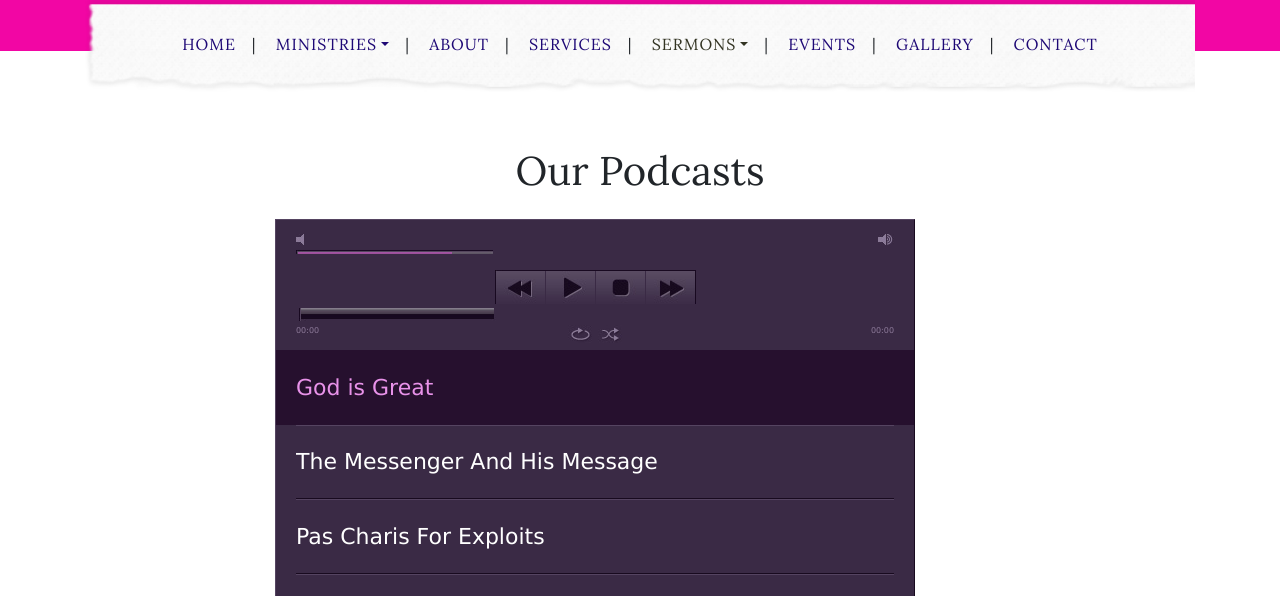
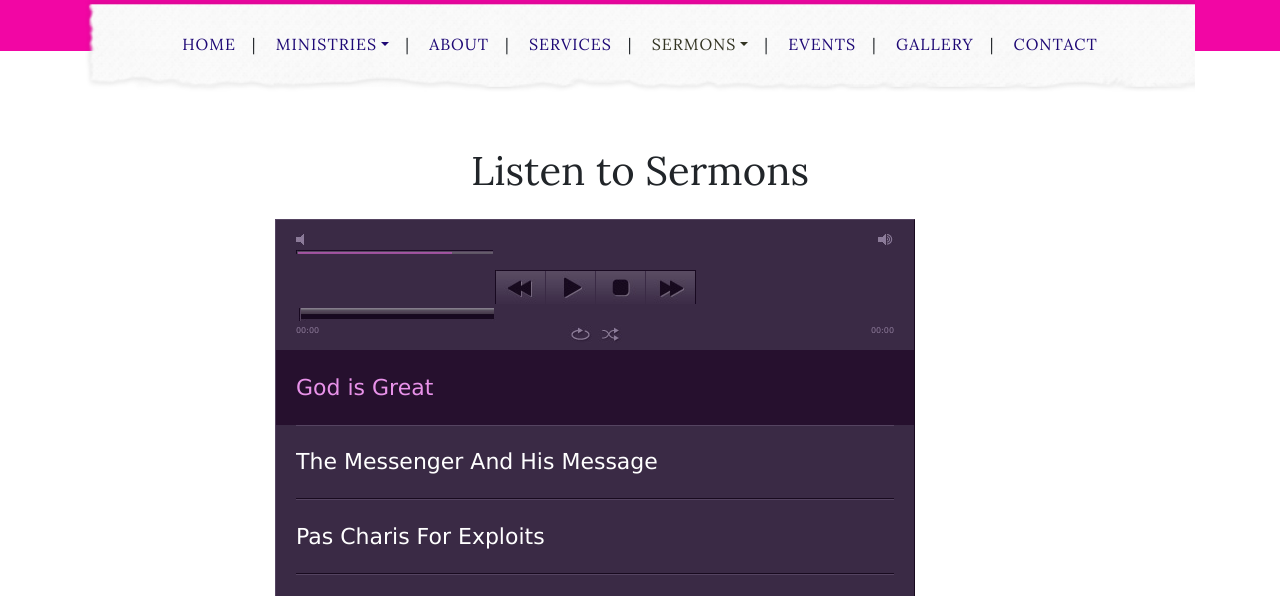
Before and after one commit to Mupati/KHM, a plain HTML site: page sermons/audio/index.html in a window 1280 px wide. Shown: the part 186-782 px from the top of the page. Drawn offline with Linux system fonts and the light colour scheme.

Commit message:
Podcasts to Listen to Sermon

```diff
--- a/sermons/audio/index.html
+++ b/sermons/audio/index.html
@@ -213,7 +213,7 @@ Smartphone Compatible web template, free webdesigns for Nokia, Samsung, LG, Sony
 <!-- audio -->
 <section id="audio">
 	<div class="container py-5">
-		<h1 class="text-center pb-sm-3 pt-md-5">Our Podcasts</h1>
+		<h1 class="text-center pb-sm-3 pt-md-5">Listen to Sermons</h1>
 		<div class="row">
 			<!-- <div class="col-md-4"> -->
 				<!-- <iframe> -->
```
